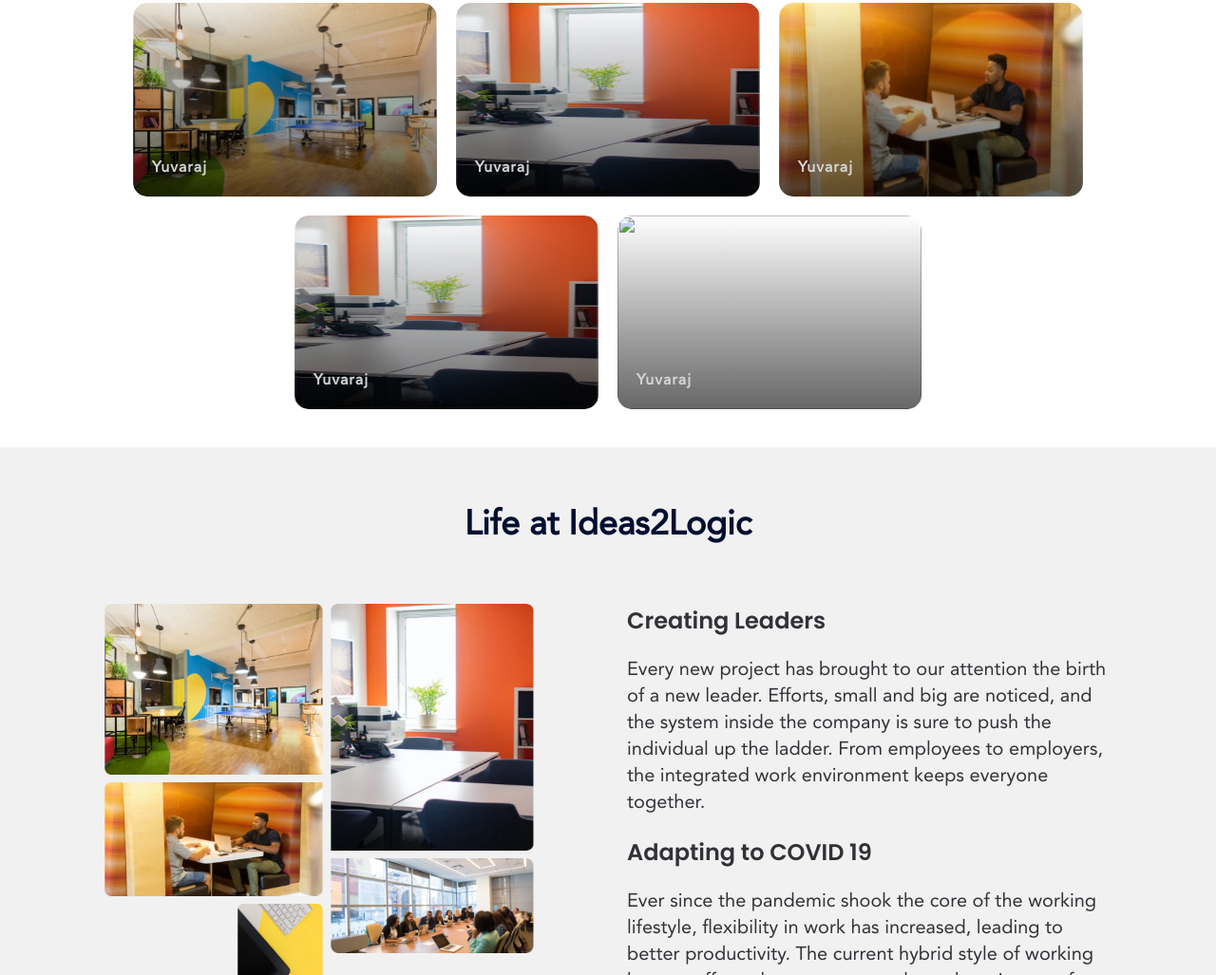
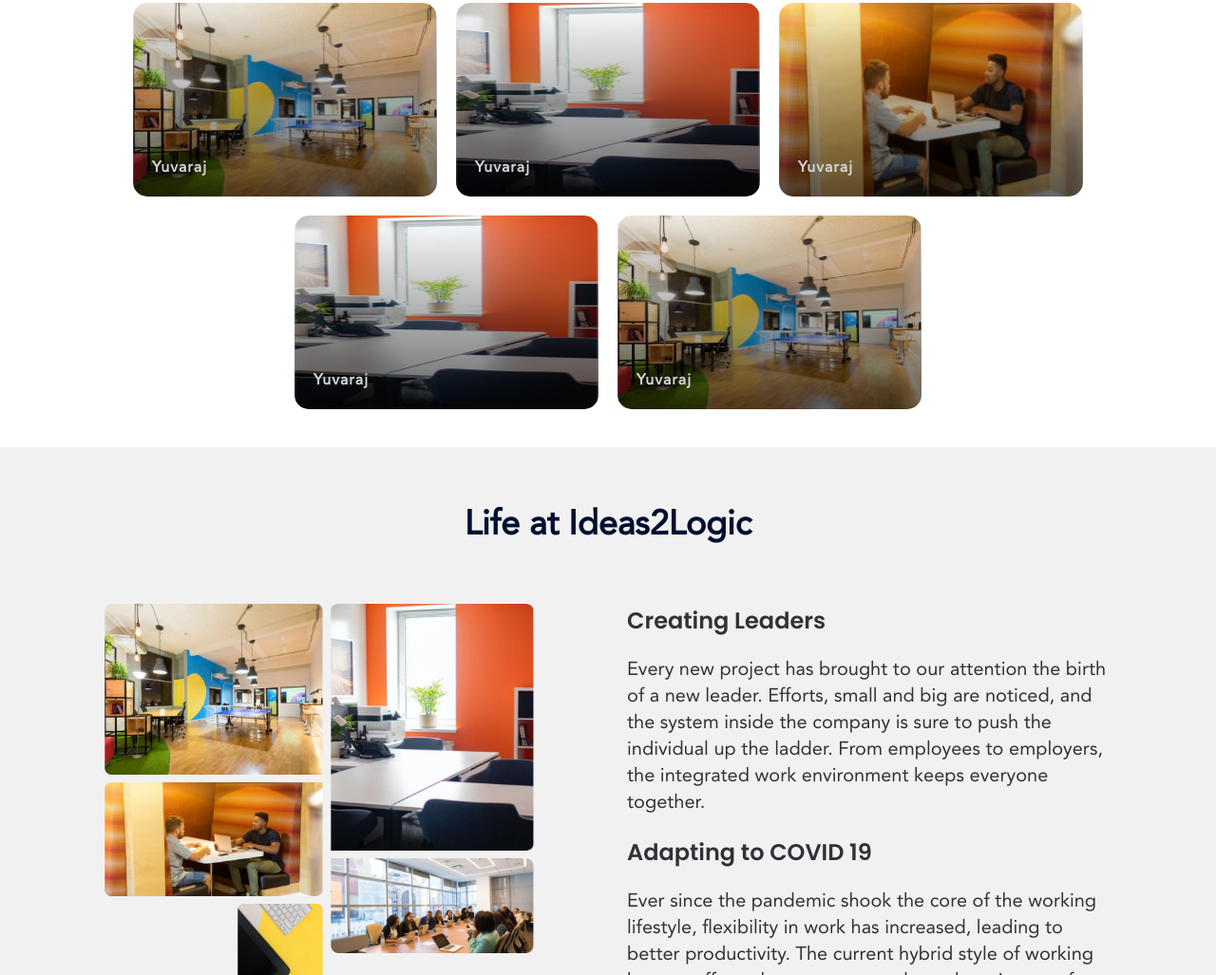
Before and after one commit to yuvaraj804/i2l-landing-page, a plain HTML site: page index.html in a window 1280 px wide. Shown: the part 2131-3158 px from the top of the page at 95% size. Drawn offline with Linux system fonts and the light colour scheme; the site is published under a folder, as on GitHub Pages, so addresses that start at the root find nothing.

Commit message:
img path changes

```diff
--- a/index.html
+++ b/index.html
@@ -173,7 +173,7 @@
                     <div class="peopleOverlay">
                         <h5 class="overlay-text">Yuvaraj</h5>
                     </div>
-                    <img class="people-img" src="/assets/image/life-at-i2l/lightroom-1.png">
+                    <img class="people-img" src="assets/image/life-at-i2l/lightroom-1.png">
                 </div>
 
             </div>
```
